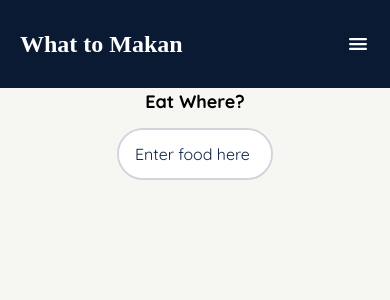
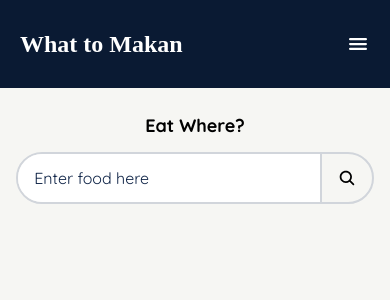
Before and after one commit to charmainelhm/what-to-makan, a React (Create React App) app: page /eatWhere in a window 390 px wide. Shown: the top 300 px of the page. Built offline with nearby package versions, Linux system fonts and the light colour scheme; no server answers; a web font is replaced by a local one.

Commit message:
Mobile version for search and results components

```diff
--- a/src/App.js
+++ b/src/App.js
@@ -96,7 +96,7 @@ function App() {
           </p>
         </div>
       </div>
-      <div className="text-center md:content-container">
+      <div className="text-center py-6 md:content-container">
         <ListsContext.Provider value={{ foodList, favList, input, setFavList }}>
           <Switch>
             <Route exact path="/">
--- a/src/components/Result.js
+++ b/src/components/Result.js
@@ -57,7 +57,7 @@ export default function Result({ food }) {
         src={food.image_url}
         alt="Restaurant"
       />
-      <div className="grow text-start self-center space-y-1">
+      <div className="py-2 grow text-start self-center space-y-1">
         <h2>
           <a
             className="hover:underline"
@@ -70,19 +70,19 @@ export default function Result({ food }) {
           <span
             className={`${
               food.price ? "inline-block" : "hidden"
-            } bg-red-400 text-xs text-white font-semibold uppercase align-top px-2 py-1 rounded-full`}
+            } bg-red-400 text-xs text-white uppercase align-top px-2 py-1 rounded-full`}
           >
             {food.price ? food.price : ""}
           </span>
         </h2>
         <p className="flex text-yellow-400">{generateRating(food.rating)}</p>
-        <p>
+        <p className="text-sm lg:text-base">
           <IoLocationSharp className="inline-block text-gray-500" /> {address}
         </p>
       </div>
       <button
         title="Save item"
-        className="self-start p-4 text-yellow-400 text-[1.8rem] hover:scale-125"
+        className="self-start p-2 sm:p-4 text-yellow-400 text-[1.4rem] lg:text-[1.8rem] hover:scale-125"
         onClick={handleClick}
       >
         {favourite ? <IoStar /> : <IoStarOutline />}
--- a/src/components/Results.js
+++ b/src/components/Results.js
@@ -11,7 +11,7 @@ export default function Results() {
 
   return (
     <div
-      className="max-w-[850px] mx-auto space-y-5"
+      className="w-11/12 max-w-[850px] mx-auto space-y-5"
       style={{ display: input === "" ? "none" : "block" }}
     >
       <p style={{ display: foodArr.length === 0 ? "none" : "block" }}>
--- a/src/index.css
+++ b/src/index.css
@@ -31,7 +31,7 @@
   }
 
   h2 {
-    @apply text-lg;
+    @apply md:text-lg;
   }
 
   h3 {
@@ -169,7 +169,7 @@
   }
 
   .search-bar {
-    @apply w-2/5 mx-auto rounded-full overflow-hidden border-2 border-gray-300 flex;
+    @apply w-11/12 max-w-md mx-auto rounded-full overflow-hidden border-2 border-gray-300 flex;
   }
 
   .search-bar > * {
```
